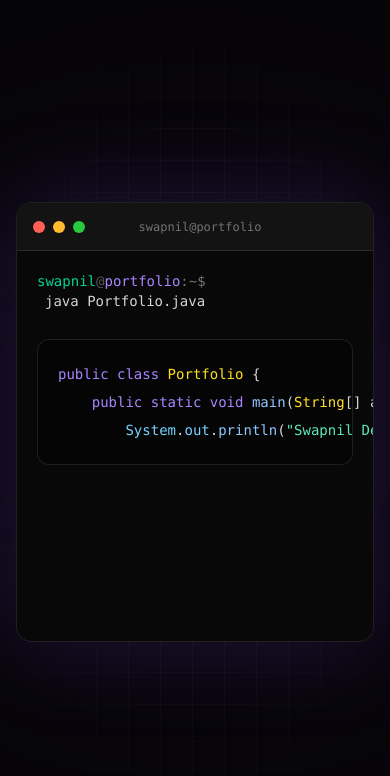
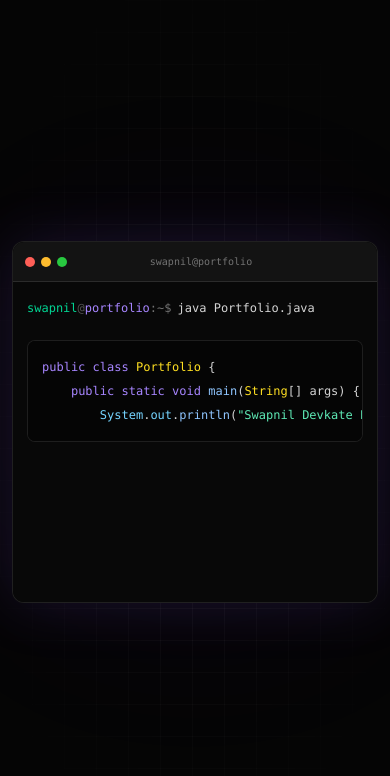
Before and after one commit to SwapnilAndDev046/swapnil-devkate, a Next.js app: page / in a window 390 px wide. Shown: the top 776 px of the page. Built offline with nearby package versions, Linux system fonts and the light colour scheme; no server answers.

Commit message:
Update IntroTerminal component

```diff
--- a/components/IntroTerminal.jsx
+++ b/components/IntroTerminal.jsx
@@ -21,7 +21,7 @@ export default function IntroTerminal({ children }) {
   const [showWebsite, setShowWebsite] = useState(false);
 
   /* ---------------------------------------
-     Type command
+     Type terminal command
   --------------------------------------- */
   useEffect(() => {
     if (commandText.length >= command.length) return;
@@ -34,7 +34,7 @@ export default function IntroTerminal({ children }) {
   }, [commandText]);
 
   /* ---------------------------------------
-     Type code character-by-character
+     Type code character by character
   --------------------------------------- */
   useEffect(() => {
     if (commandText.length < command.length) return;
@@ -50,7 +50,6 @@ export default function IntroTerminal({ children }) {
       return () => clearTimeout(timer);
     }
 
-    /* Move to next line */
     if (currentLine < codeLines.length - 1) {
       const timer = setTimeout(() => {
         setCurrentLine((prev) => prev + 1);
@@ -60,7 +59,6 @@ export default function IntroTerminal({ children }) {
       return () => clearTimeout(timer);
     }
 
-    /* Code completely finished */
     const timer = setTimeout(() => {
       setCodeFinished(true);
     }, 300);
@@ -74,7 +72,7 @@ export default function IntroTerminal({ children }) {
   ]);
 
   /* ---------------------------------------
-     Show "Loading portfolio..."
+     Show loading
   --------------------------------------- */
   useEffect(() => {
     if (!codeFinished) return;
@@ -87,7 +85,7 @@ export default function IntroTerminal({ children }) {
   }, [codeFinished]);
 
   /* ---------------------------------------
-     Reveal actual portfolio
+     Reveal website
   --------------------------------------- */
   useEffect(() => {
     if (!showLoading) return;
@@ -100,7 +98,7 @@ export default function IntroTerminal({ children }) {
   }, [showLoading]);
 
   /* ---------------------------------------
-     Show actual website
+     Actual website
   --------------------------------------- */
   if (showWebsite) {
     return (
@@ -129,43 +127,44 @@ export default function IntroTerminal({ children }) {
   }
 
   return (
-    <div className="intro-screen fixed inset-0 z-[9999] flex items-center justify-center overflow-hidden px-4">
+    <div className="intro-screen fixed inset-0 z-[9999] flex items-center justify-center overflow-hidden px-3 py-4 sm:px-5">
 
       {/* ---------------------------------------
-          Background square pattern
-          Similar to Home section
+          Square background pattern
       --------------------------------------- */}
-      <div className="intro-grid absolute inset-0" />
+      <div className="intro-grid pointer-events-none absolute inset-0" />
 
       {/* Violet glow */}
-      <div className="pointer-events-none absolute left-1/2 top-1/2 h-[500px] w-[500px] -translate-x-1/2 -translate-y-1/2 rounded-full bg-violet-600/10 blur-[150px]" />
+      <div className="pointer-events-none absolute left-1/2 top-1/2 h-[280px] w-[280px] -translate-x-1/2 -translate-y-1/2 rounded-full bg-violet-600/10 blur-[110px] sm:h-[450px] sm:w-[450px] sm:blur-[150px]" />
 
       {/* ---------------------------------------
           Terminal
       --------------------------------------- */}
-      <div className="terminal-window relative w-full max-w-3xl overflow-hidden rounded-2xl border border-white/10 shadow-[0_0_100px_rgba(139,92,246,0.18)]">
+      <div className="terminal-window relative w-full max-w-3xl overflow-hidden rounded-xl border border-white/10 shadow-[0_0_60px_rgba(139,92,246,0.15)] sm:rounded-2xl sm:shadow-[0_0_100px_rgba(139,92,246,0.18)]">
 
         {/* macOS header */}
-        <div className="flex h-12 items-center justify-between border-b border-white/10 bg-[#151515]/95 px-4 backdrop-blur">
+        <div className="flex h-10 items-center justify-between border-b border-white/10 bg-[#151515]/95 px-3 backdrop-blur sm:h-12 sm:px-4">
 
-          <div className="flex items-center gap-2">
-            <span className="h-3 w-3 rounded-full bg-[#ff5f57]" />
-            <span className="h-3 w-3 rounded-full bg-[#febc2e]" />
-            <span className="h-3 w-3 rounded-full bg-[#28c840]" />
+          <div className="flex items-center gap-1.5 sm:gap-2">
+            <span className="h-2.5 w-2.5 rounded-full bg-[#ff5f57] sm:h-3 sm:w-3" />
+            <span className="h-2.5 w-2.5 rounded-full bg-[#febc2e] sm:h-3 sm:w-3" />
+            <span className="h-2.5 w-2.5 rounded-full bg-[#28c840] sm:h-3 sm:w-3" />
           </div>
 
-          <span className="font-mono text-xs text-neutral-500">
+          <span className="max-w-[150px] truncate font-mono text-[10px] text-neutral-500 sm:max-w-none sm:text-xs">
             swapnil@portfolio
           </span>
 
-          <div className="w-[42px]" />
+          <div className="w-[30px] sm:w-[42px]" />
         </div>
 
-        {/* Terminal body */}
-        <div className="min-h-[390px] bg-[#090909]/95 p-5 font-mono text-sm backdrop-blur sm:p-8 sm:text-base">
+        {/* ---------------------------------------
+            Terminal body
+        --------------------------------------- */}
+        <div className="max-h-[78vh] min-h-[320px] overflow-y-auto bg-[#090909]/95 p-3.5 font-mono text-[12px] leading-6 backdrop-blur sm:min-h-[390px] sm:p-8 sm:text-base sm:leading-7">
 
-          {/* Terminal command */}
-          <div className="flex flex-wrap">
+          {/* Command */}
+          <div className="flex min-w-0 flex-wrap break-words">
 
             <span className="text-emerald-400">
               swapnil
@@ -183,7 +182,7 @@ export default function IntroTerminal({ children }) {
               :~$
             </span>
 
-            <span className="ml-2 text-neutral-300">
+            <span className="ml-1.5 text-neutral-300 sm:ml-2">
               {commandText}
 
               {commandText.length < command.length && (
@@ -192,16 +191,16 @@ export default function IntroTerminal({ children }) {
                 </span>
               )}
             </span>
-
           </div>
 
           {/* ---------------------------------------
               Code block
           --------------------------------------- */}
-          <div className="mt-7 rounded-xl border border-white/10 bg-[#050505] p-5 sm:p-6">
+          <div className="mt-5 overflow-x-auto rounded-lg border border-white/10 bg-[#050505] p-3.5 sm:mt-7 sm:rounded-xl sm:p-6">
+
+            <div className="min-w-max">
 
               {codeLines.map((line, index) => {
-
                 if (index > currentLine) return null;
 
                 const visibleText =
@@ -212,11 +211,10 @@ export default function IntroTerminal({ children }) {
                 return (
                   <div
                     key={index}
-                  className="min-h-[28px] whitespace-pre leading-7"
+                    className="whitespace-pre leading-6 sm:leading-7"
                   >
                     {formatCode(visibleText)}
 
-                  {/* Typing cursor */}
                     {index === currentLine &&
                       !codeFinished &&
                       currentChar < line.length && (
@@ -229,12 +227,26 @@ export default function IntroTerminal({ children }) {
               })}
 
             </div>
+          </div>
 
           {/* ---------------------------------------
-              Loading
+              Running
+          --------------------------------------- */}
+          {codeFinished && !showLoading && (
+            <div className="mt-5 flex items-center gap-2 text-[12px] text-neutral-500 sm:mt-7 sm:text-sm">
+              <span className="h-1.5 w-1.5 animate-pulse rounded-full bg-emerald-400 sm:h-2 sm:w-2" />
+
+              <span>
+                Running...
+              </span>
+            </div>
+          )}
+
+          {/* ---------------------------------------
+              Loading portfolio
           --------------------------------------- */}
           {codeFinished && showLoading && (
-            <div className="mt-7 flex items-center gap-2 text-neutral-300 animate-loading">
+            <div className="mt-5 flex items-center gap-2 text-[13px] text-neutral-300 animate-loading sm:mt-7 sm:text-base">
 
               <span className="text-violet-400">
                 →
@@ -251,19 +263,6 @@ export default function IntroTerminal({ children }) {
             </div>
           )}
 
-          {/* Tiny status before loading appears */}
-          {codeFinished && !showLoading && (
-            <div className="mt-7 flex items-center gap-2 text-neutral-500">
-
-              <span className="h-2 w-2 animate-pulse rounded-full bg-emerald-400" />
-
-              <span>
-                Running...
-              </span>
-
-            </div>
-          )}
-
         </div>
       </div>
 
@@ -271,12 +270,10 @@ export default function IntroTerminal({ children }) {
           Animations
       --------------------------------------- */}
       <style jsx>{`
-
         .intro-screen {
           background: #050505;
         }
 
-        /* Square background pattern */
         .intro-grid {
           background-image:
             linear-gradient(
@@ -289,23 +286,23 @@ export default function IntroTerminal({ children }) {
               transparent 1px
             );
 
-          background-size: 45px 45px;
+          background-size: 32px 32px;
 
           mask-image: radial-gradient(
             ellipse at center,
-            black 30%,
+            black 25%,
             transparent 85%
           );
 
           -webkit-mask-image: radial-gradient(
             ellipse at center,
-            black 30%,
+            black 25%,
             transparent 85%
           );
         }
 
         .terminal-window {
-          background: rgba(8, 8, 8, 0.94);
+          background: rgba(8, 8, 8, 0.95);
         }
 
         .cursor-blink {
@@ -319,7 +316,7 @@ export default function IntroTerminal({ children }) {
         .loading-dots {
           display: inline-block;
           overflow: hidden;
-          width: 18px;
+          width: 16px;
           animation: dots 1.2s infinite;
         }
 
@@ -347,24 +344,23 @@ export default function IntroTerminal({ children }) {
           }
 
           33% {
-            width: 6px;
+            width: 5px;
           }
 
           66% {
-            width: 12px;
+            width: 10px;
           }
 
           100% {
-            width: 18px;
+            width: 16px;
           }
         }
 
-        @media (max-width: 640px) {
+        @media (min-width: 640px) {
           .intro-grid {
-            background-size: 32px 32px;
+            background-size: 45px 45px;
           }
         }
-
       `}</style>
     </div>
   );
```
Lines whose indentation alone changed are shown as unchanged.
